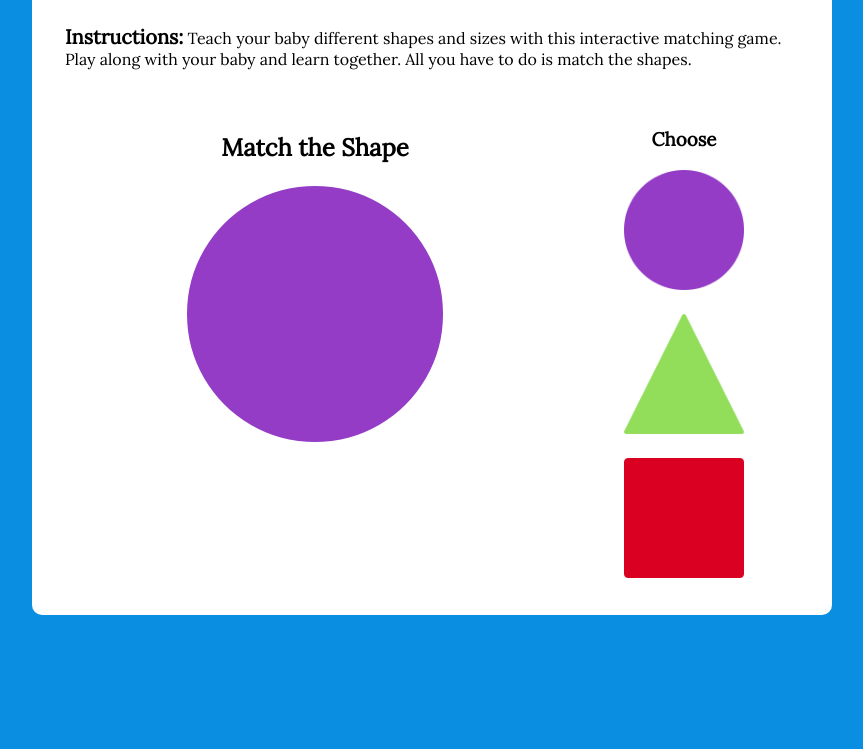
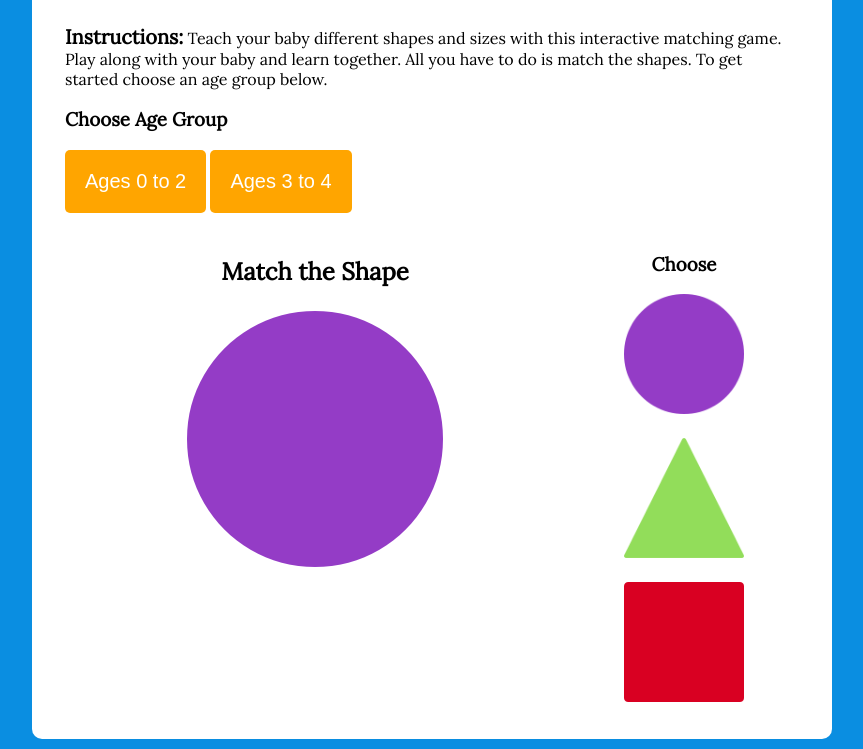
Before and after one commit to wenosaurus/learning-match-games, a plain HTML site: page index.html in a window 1280 px wide. Shown: the part 124-873 px from the top of the page, without its empty margins (208-1071 px from the left). Before the commit the page ends 800 px from the top, so only its background shows below. Drawn offline with Linux system fonts and the light colour scheme.

Commit message:
Add difficulty level buttons to index

```diff
--- a/index.html
+++ b/index.html
@@ -9,10 +9,17 @@
     <div align="center">
         <table id="gameBoard">
             <tr><td colspan="2">
+                <header>
             <h1>Learning Game</h1>
             <p>
-        <b>Instructions:</b> Teach your baby different shapes and sizes with this interactive matching game. Play along with your baby and learn together. All you have to do is match the shapes.
-    </p><br/>
+        <b>Instructions:</b> Teach your baby different shapes and sizes with this interactive matching game. Play along with your baby and learn together. All you have to do is match the shapes. To get started choose an age group below.
+    </p>
+</header>
+    <nav><h3>Choose Age Group</h3>
+        <p>
+        <button class="nextButton" id="beginngerButton">Ages 0 to 2</button>
+        <button class="nextButton" id="advancedButton">Ages 3 to 4</button>
+    </p></nav>
 </td></tr>
             <tr align="center">
                 <td id="matchBoard" valign="top">
--- a/main.css
+++ b/main.css
@@ -47,6 +47,10 @@ b {
   	vertical-align: bottom;
  }
 
+.nextButton:hover {
+	background-color: gray;
+}
+
 .optionButton {
  	width: 120px;
  }
```
